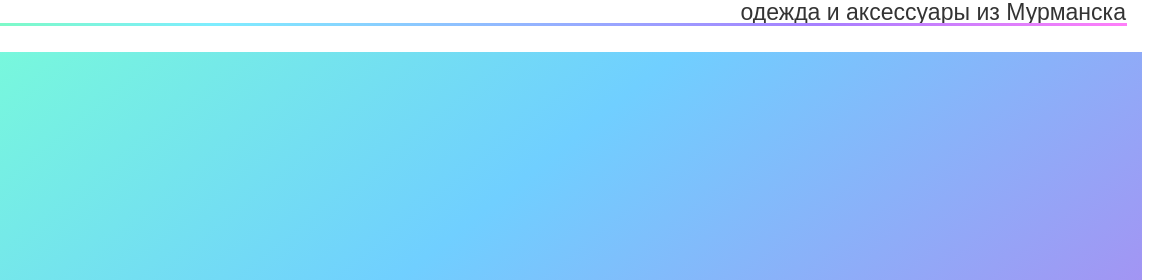
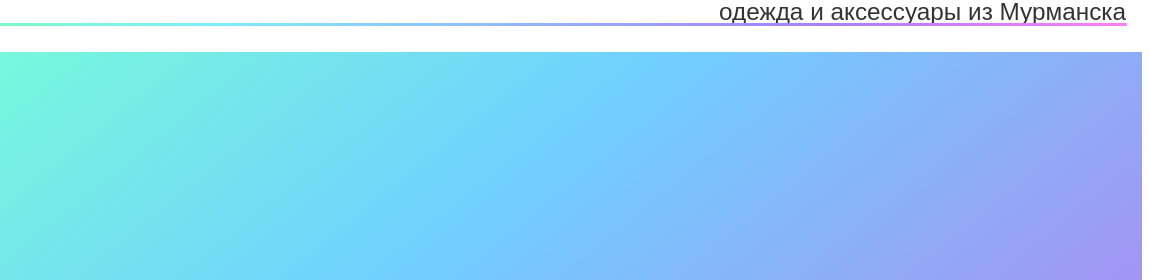
Before and after one commit to NikitaShal/pazori.ru, a Gatsby site: page /multilink in a window 1280 px wide. Shown: the top 280 px of the page, 130-1280 px from the left. Built offline with nearby package versions, Linux system fonts and the light colour scheme; Gatsby itself is replaced by a stand-in of ours.

Commit message:
header of multilink

```diff
--- a/src/css/multilink.css
+++ b/src/css/multilink.css
@@ -45,7 +45,7 @@ body {
   position: relative;
   margin-top: -60px;
   font-family: "GillSans-Light", sans-serif;
-  font-size: 1.8vmax;
+  font-size: 1.9vmax;
 }
 
 .footer {
```
